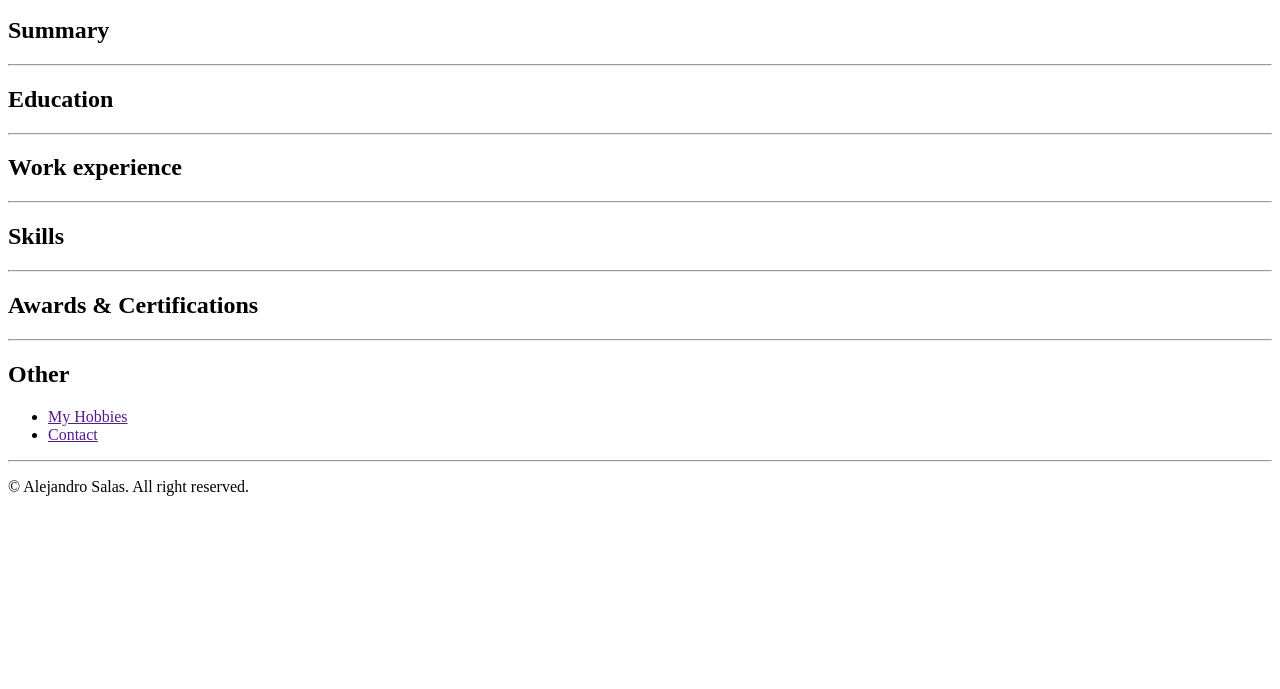
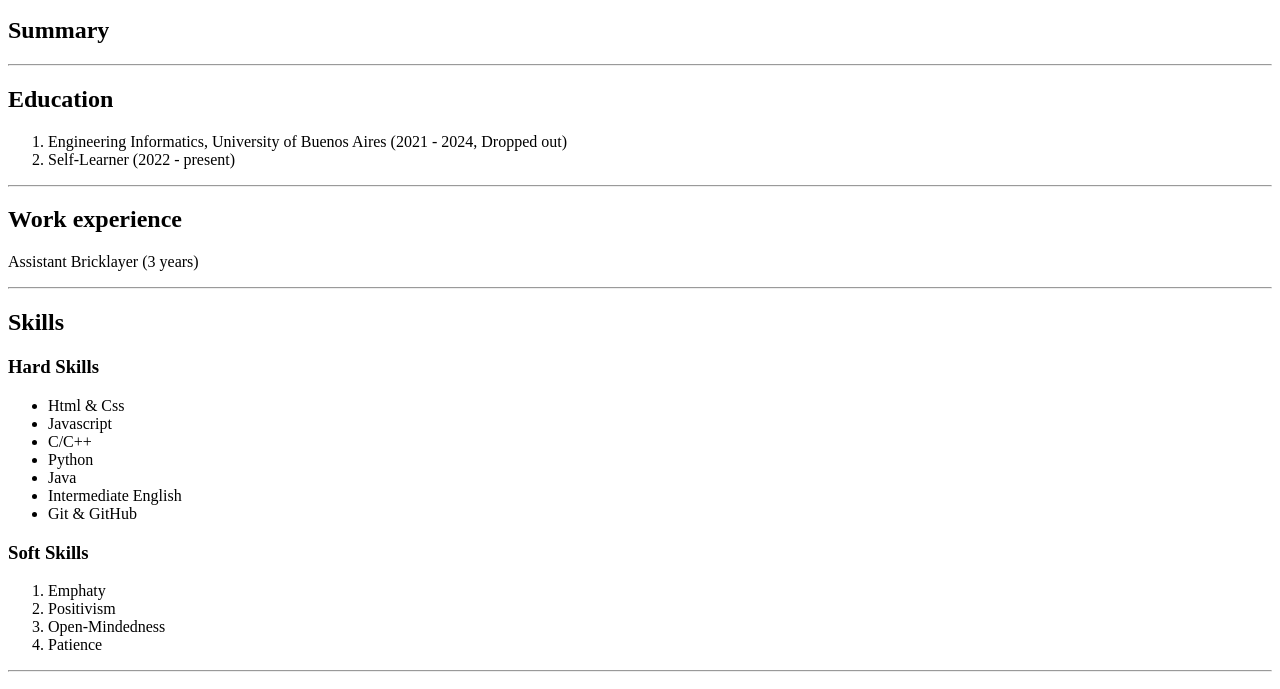
Before and after one commit to daleale-se/The-Complete-Web-Development-Bootcamp, a plain HTML site: page Section 4 - Multi-Page Websites/Capstone Project 1 - Online Resume/index.html in a window 1280 px wide. Shown: the part 101-790 px from the top of the page. Drawn offline with Linux system fonts and the light colour scheme.

Commit message:
Starting with my resume

```diff
--- a/Section 4 - Multi-Page Websites/Capstone Project 1 - Online Resume/index.html
+++ b/Section 4 - Multi-Page Websites/Capstone Project 1 - Online Resume/index.html
@@ -11,17 +11,39 @@
     <h2>Summary</h2>
     <hr>
     <h2>Education</h2>
+    <ol>
+        <li>Engineering Informatics, University of Buenos Aires (2021 - 2024, Dropped out)</li>
+        <li>Self-Learner (2022 - present)</li>
+    </ol>
     <hr>
     <h2>Work experience</h2>
+    <p>Assistant Bricklayer (3 years)</p>
     <hr>
     <h2>Skills</h2>
+    <h3>Hard Skills</h3>
+    <ul>
+        <li>Html & Css</li>
+        <li>Javascript</li>
+        <li>C/C++</li>
+        <li>Python</li>
+        <li>Java</li>
+        <li>Intermediate English</li>
+        <li>Git & GitHub</li>
+    </ul>
+    <h3>Soft Skills</h3>
+    <ol>
+        <li>Emphaty</li>
+        <li>Positivism</li>
+        <li>Open-Mindedness</li>
+        <li>Patience</li>
+    </ol>
     <hr>
     <h2>Awards & Certifications</h2>
     <hr>
     <h2>Other</h2>
     <ul>
-        <li><a href="">My Hobbies</a></li>
-        <li><a href="">Contact</a></li>
+        <li><a href="./pages/hobbies.html">My Hobbies</a></li>
+        <li><a href="./pages/contact.html">Contact</a></li>
     </ul>
     <footer>
         <hr>
```
Also changed, not shown: Section 4 - Multi-Page Websites/Capstone Project 1 - Online Resume/pages/contact.html (added, +20 -0 lines), Section 4 - Multi-Page Websites/Capstone Project 1 - Online Resume/pages/hobbies.html (added, +16 -0 lines).
